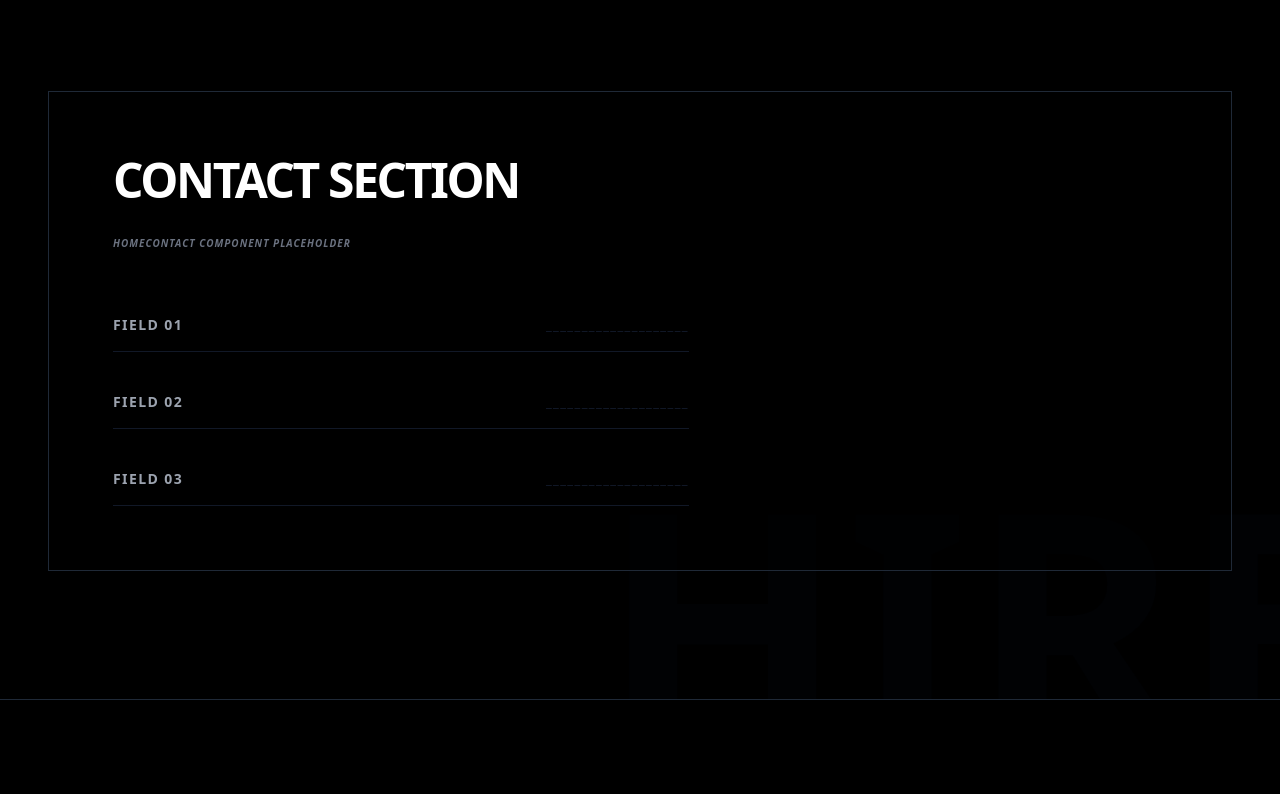
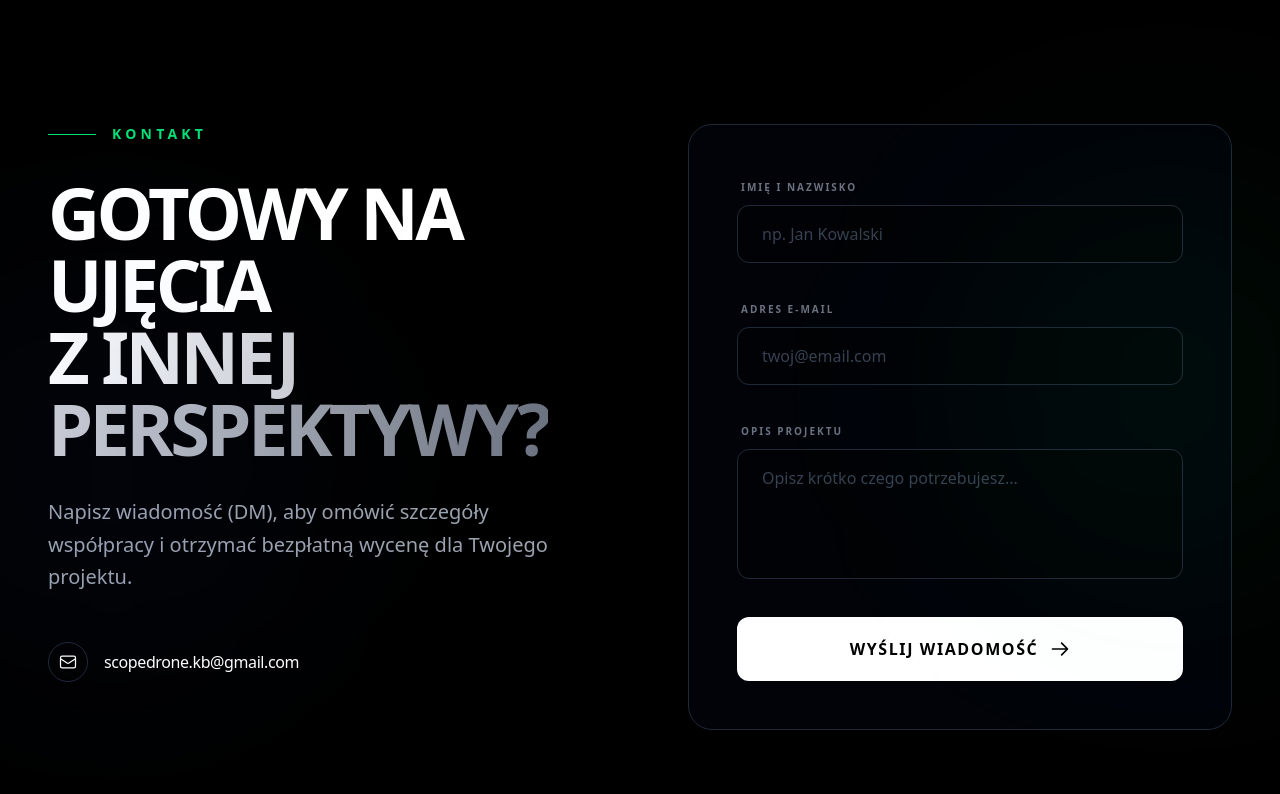
Before and after one commit to michab1332/scope-drone-client, a Nuxt app: page / in a window 1280 px wide. Shown: the part 4180-4974 px from the top of the page. Built offline with nearby package versions, Linux system fonts and the light colour scheme.

Commit message:
feat: mail

```diff
--- a/app/components/Home/Contact.vue
+++ b/app/components/Home/Contact.vue
@@ -1,27 +1,194 @@
+<script setup lang="ts">
+import { ref, reactive, onMounted } from 'vue'
+
+/**
+ * Contact Component
+ * Features:
+ * - Dynamic Spotlight effect (Radial Gradient)
+ * - Intersection Observer for entrance animation
+ * - Responsive Grid Layout
+ * - Styled custom inputs
+ */
+
+const sectionRef = ref<HTMLElement | null>(null)
+const formRef = ref<HTMLElement | null>(null)
+const isVisible = ref(false)
+
+// Mouse position for Spotlight effect
+const mousePosition = reactive({ x: 0, y: 0 })
+const isHovering = ref(false)
+
+const handleMouseMove = (e: MouseEvent) => {
+  if (!formRef.value) return
+  const rect = formRef.value.getBoundingClientRect()
+  mousePosition.x = e.clientX - rect.left
+  mousePosition.y = e.clientY - rect.top
+}
+
+onMounted(() => {
+  const observer = new IntersectionObserver((entries) => {
+    if (entries[0].isIntersecting) {
+      isVisible.value = true
+      observer.disconnect()
+    }
+  }, { threshold: 0.1 })
+
+  if (sectionRef.value) {
+    observer.observe(sectionRef.value)
+  }
+})
+
+// Form State
+const form = reactive({
+  name: '',
+  email: '',
+  message: ''
+})
+
+const isSubmitting = ref(false)
+const handleSubmit = async () => {
+  isSubmitting.value = true
+  // Integracja z backendem w przyszłości
+  console.log('Form data:', form)
+  setTimeout(() => {
+    isSubmitting.value = false
+    alert('Wiadomość została wysłana (demo)')
+    form.name = ''
+    form.email = ''
+    form.message = ''
+  }, 1000)
+}
+</script>
+
 <template>
   <section
-      id="contact"
-      class="py-32 bg-black overflow-hidden relative"
+    id="contact"
+    ref="sectionRef"
+    class="py-24 md:py-40 bg-black relative overflow-hidden border-t border-gray-900"
   >
     <AppContainer>
-      <div class="border border-gray-800 p-16 relative z-10 bg-black/50">
-        <div class="max-w-xl">
-          <h2 class="text-5xl font-black uppercase tracking-tighter text-white mb-8 leading-none">CONTACT SECTION</h2>
-          <p class="text-gray-500 font-sans text-[10px] uppercase tracking-widest font-bold mb-12 italic">HomeContact Component Placeholder</p>
-          <div class="space-y-6">
-            <div v-for="i in 3" :key="i" class="border-b border-gray-900 py-4 flex justify-between items-center text-sm font-bold uppercase tracking-widest text-gray-400">
-              <span>FIELD 0{{ i }}</span>
-              <span class="text-gray-900">____________________</span>
-            </div>
+      <div class="flex flex-col lg:flex-row gap-16 lg:gap-24 items-start">
+
+        <!-- Text Content -->
+        <div
+          class="flex-1 transition-all duration-1000 transform"
+          :class="isVisible ? 'opacity-100 translate-y-0' : 'opacity-0 translate-y-12'"
+        >
+          <div class="flex items-center gap-4 mb-8">
+            <div class="w-12 h-[1px] bg-[#00E275]" />
+            <span class="text-[#00E275] text-sm font-bold uppercase tracking-[0.3em]">Kontakt</span>
+          </div>
+
+          <h2 class="text-5xl md:text-7xl font-black text-white uppercase tracking-tighter leading-[0.9] mb-8">
+            Gotowy na ujęcia <br/>
+            <span class="text-transparent bg-clip-text bg-gradient-to-r from-white to-gray-500">
+              z innej perspektywy?
+            </span>
+          </h2>
+
+          <p class="text-gray-400 text-xl font-light leading-relaxed max-w-lg mb-12">
+            Napisz wiadomość (DM), aby omówić szczegóły współpracy i otrzymać bezpłatną wycenę dla Twojego projektu.
+          </p>
+
+          <!-- Contact Details -->
+          <div class="space-y-4">
+            <a href="mailto:scopedrone.kb@gmail.com" class="group flex items-center gap-4 text-white hover:text-[#00E275] transition-colors duration-300">
+              <div class="w-10 h-10 rounded-full border border-gray-800 flex items-center justify-center group-hover:border-[#00E275]/50">
+                <svg xmlns="http://www.w3.org/2000/svg" class="w-5 h-5" fill="none" viewBox="0 0 24 24" stroke="currentColor">
+                  <path stroke-linecap="round" stroke-linejoin="round" stroke-width="1.5" d="M3 8l7.89 5.26a2 2 0 002.22 0L21 8M5 19h14a2 2 0 002-2V7a2 2 0 00-2-2H5a2 2 0 00-2 2v10a2 2 0 002 2z" />
+                </svg>
+              </div>
+              <span class="font-medium tracking-tight">scopedrone.kb@gmail.com</span>
+            </a>
           </div>
         </div>
+
+        <!-- Form Column -->
+        <div
+          class="flex-1 w-full transition-all duration-1000 delay-300 transform"
+          :class="isVisible ? 'opacity-100 translate-y-0' : 'opacity-0 translate-y-12'"
+        >
+          <div
+            ref="formRef"
+            @mousemove="handleMouseMove"
+            @mouseenter="isHovering = true"
+            @mouseleave="isHovering = false"
+            class="relative group bg-gray-950/50 border border-gray-800 rounded-3xl p-8 md:p-12 overflow-hidden transition-colors duration-500 hover:border-gray-700"
+          >
+            <!-- Spotlight Effect -->
+            <div
+              class="pointer-events-none absolute -inset-px transition-opacity duration-500"
+              :class="isHovering ? 'opacity-100' : 'opacity-0'"
+              :style="{
+                background: `radial-gradient(600px circle at ${mousePosition.x}px ${mousePosition.y}px, rgba(0, 226, 117, 0.08), transparent 80%)`
+              }"
+            />
+
+            <form @submit.prevent="handleSubmit" class="relative z-10 space-y-8">
+              <!-- Name Input -->
+              <div class="space-y-2">
+                <label class="text-[10px] uppercase tracking-[0.2em] font-bold text-gray-500 ml-1">Imię i Nazwisko</label>
+                <input
+                  v-model="form.name"
+                  type="text"
+                  placeholder="np. Jan Kowalski"
+                  required
+                  class="w-full bg-black/40 border border-gray-800 rounded-xl px-6 py-4 text-white placeholder:text-gray-700 focus:outline-none focus:border-[#00E275] focus:ring-1 focus:ring-[#00E275]/20 transition-all duration-300"
+                >
+              </div>
+
+              <!-- Email Input -->
+              <div class="space-y-2">
+                <label class="text-[10px] uppercase tracking-[0.2em] font-bold text-gray-500 ml-1">Adres E-mail</label>
+                <input
+                  v-model="form.email"
+                  type="email"
+                  placeholder="twoj@email.com"
+                  required
+                  class="w-full bg-black/40 border border-gray-800 rounded-xl px-6 py-4 text-white placeholder:text-gray-700 focus:outline-none focus:border-[#00E275] focus:ring-1 focus:ring-[#00E275]/20 transition-all duration-300"
+                >
+              </div>
+
+              <!-- Message Input -->
+              <div class="space-y-2">
+                <label class="text-[10px] uppercase tracking-[0.2em] font-bold text-gray-500 ml-1">Opis projektu</label>
+                <textarea
+                  v-model="form.message"
+                  rows="4"
+                  placeholder="Opisz krótko czego potrzebujesz..."
+                  required
+                  class="w-full bg-black/40 border border-gray-800 rounded-xl px-6 py-4 text-white placeholder:text-gray-700 focus:outline-none focus:border-[#00E275] focus:ring-1 focus:ring-[#00E275]/20 transition-all duration-300 resize-none"
+                ></textarea>
+              </div>
+
+              <!-- Submit Button -->
+              <button
+                type="submit"
+                :disabled="isSubmitting"
+                class="w-full group relative flex items-center justify-center gap-3 bg-white text-black font-bold uppercase tracking-widest py-5 rounded-xl overflow-hidden transition-all duration-300 hover:bg-[#00E275] active:scale-[0.98] disabled:opacity-50"
+              >
+                <span v-if="!isSubmitting">Wyślij wiadomość</span>
+                <span v-else>Wysyłanie...</span>
+                <svg xmlns="http://www.w3.org/2000/svg" class="w-5 h-5 transition-transform duration-300 group-hover:translate-x-1" fill="none" viewBox="0 0 24 24" stroke="currentColor">
+                  <path stroke-linecap="round" stroke-linejoin="round" stroke-width="2" d="M14 5l7 7m0 0l-7 7m7-7H3" />
+                </svg>
+              </button>
+            </form>
+          </div>
+        </div>
+
       </div>
     </AppContainer>
-    <!-- Background ornament -->
-    <div class="absolute right-0 bottom-0 text-[20rem] font-black text-gray-900/10 leading-none select-none -mr-20 -mb-20 pointer-events-none">
-      HIRE
-    </div>
+
+    <!-- Background Decoration -->
+    <div class="absolute -right-20 top-1/4 w-96 h-96 bg-[#00E275]/5 blur-[120px] rounded-full pointer-events-none" />
+    <div class="absolute -left-20 bottom-1/4 w-96 h-96 bg-blue-600/5 blur-[120px] rounded-full pointer-events-none" />
   </section>
 </template>
-<script setup lang="ts">
-</script>
+
+<style scoped>
+/* Custom focus ring shadow */
+input:focus, textarea:focus {
+  box-shadow: 0 0 20px rgba(0, 226, 117, 0.05);
+}
+</style>
```
Also changed, not shown: 1 other file (tests, documents, lock files or other folders).
